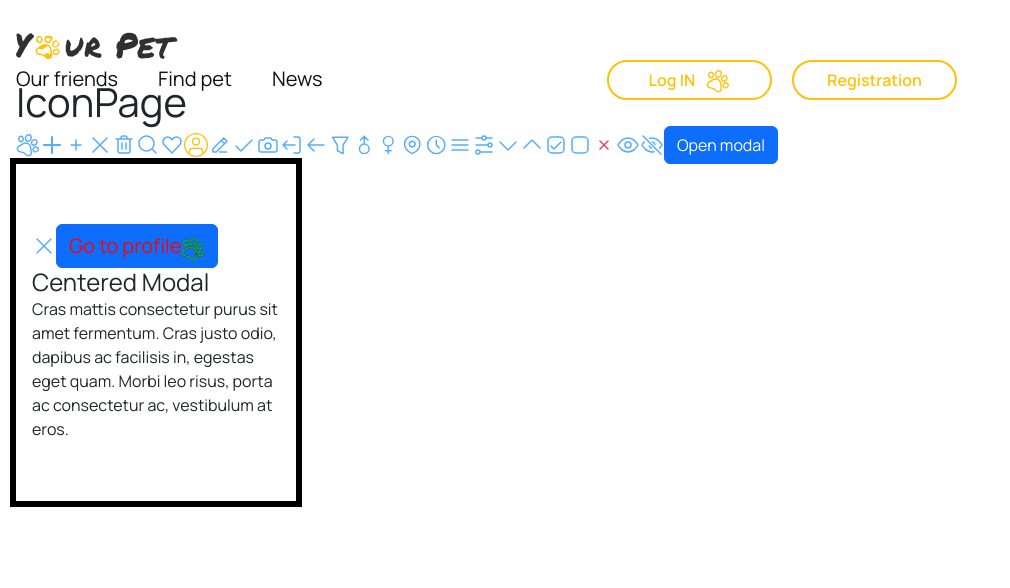
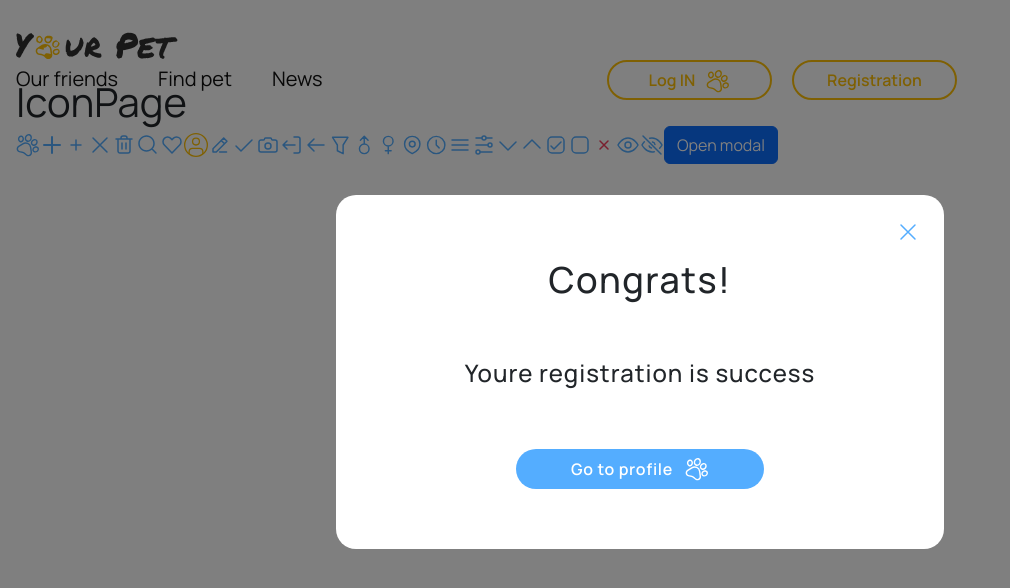
Before and after one commit to DmytroKarpenko88/team-project-frontend, a React (Create React App) app: page /team-project-frontend/icons in a window 1280 px wide. Both pictures are taken after a click on the button "Open modal". Shown: the top 588 px of the page, without its empty margins (0-1010 px from the left). Built offline with nearby package versions, Linux system fonts and the light colour scheme.

Commit message:
Modal Congrads

```diff
--- a/src/components/ModalCongrats/ModalCongrats.jsx
+++ b/src/components/ModalCongrats/ModalCongrats.jsx
@@ -1,14 +1,23 @@
 import Modal from 'react-bootstrap/Modal';
-import { ButtonGoToProfile, ModalContainer } from './ModalCongrats.styled';
-import { Paw } from 'components/icons';
+import {
+  ButtonGoToProfile,
+  CrossBtn,
+  InfoMessage,
+  ModalContainer,
+  Title,
+} from './ModalCongrats.styled';
+import { Cross, Paw } from 'components/icons';
 
 export const ModalCongrats = props => {
   return (
-    <ModalContainer {...props} centered={true}>
+    <ModalContainer {...props} size="lg" centered={true}>
       <Modal.Body>
-        <h2>Congrats!</h2>
+        <CrossBtn onClick={props.onHide}>
+          <Cross />
+        </CrossBtn>
+        <Title>Congrats!</Title>
 
-        <p>Youre registration is success</p>
+        <InfoMessage>Youre registration is success</InfoMessage>
 
         <ButtonGoToProfile onClick={props.onHide}>
           <span>Go to profile</span>
--- a/src/components/ModalCongrats/ModalCongrats.styled.jsx
+++ b/src/components/ModalCongrats/ModalCongrats.styled.jsx
@@ -3,14 +3,104 @@ import Modal from 'react-bootstrap/Modal';
 import { theme } from 'styles';
 
 export const ModalContainer = styled(Modal)`
+  .modal-content {
+    border: none;
+    border-radius: 20px;
+  }
+
   .modal-dialog {
     margin: auto;
-    width: calc(100% - 40px);
+
+    max-width: calc(100% - 40px);
 
     @media screen and (min-width: ${theme.breakpoints.tablet}) {
-      width: 608px;
+      max-width: 608px;
     }
+  }
+
+  .modal-body {
+    font-family: ${theme.fonts.main.medium};
+    padding: 0;
+    display: flex;
+    flex-direction: column;
+
+    align-items: center;
   }
 `;
 
-export const ButtonGoToProfile = styled.button``;
+export const CrossBtn = styled.button`
+  position: absolute;
+  right: 16px;
+  top: 16px;
+
+  @media screen and (min-width: ${theme.breakpoints.tablet}) {
+    right: 24px;
+    top: 24px;
+  }
+`;
+
+export const Title = styled.h2`
+  margin-top: 68px;
+
+  text-align: center;
+  font-size: 24px;
+  line-height: normal;
+  letter-spacing: 0.96px;
+
+  @media screen and (min-width: ${theme.breakpoints.tablet}) {
+    margin-top: 60px;
+    font-size: 36px;
+    letter-spacing: 1.44px;
+  }
+`;
+
+export const InfoMessage = styled.p`
+  margin-top: 24px;
+  font-size: 16px;
+
+  line-height: normal;
+  letter-spacing: 0.64px;
+
+  @media screen and (min-width: ${theme.breakpoints.tablet}) {
+    margin-top: 52px;
+    font-size: 24px;
+    letter-spacing: 0.96px;
+  }
+`;
+
+export const ButtonGoToProfile = styled.button`
+  display: flex;
+  margin-top: 40px;
+  margin-bottom: 60px;
+
+  width: 248px;
+  padding: 8px 28px;
+  justify-content: center;
+  align-items: center;
+  gap: 12px;
+  border-radius: 40px;
+  background: ${theme.colors.blue};
+
+  color: ${theme.colors.white};
+  font-family: ${theme.fonts.main.semiBold};
+  font-size: 16px;
+
+  line-height: normal;
+  letter-spacing: 0.64px;
+
+  svg {
+    fill: ${theme.colors.white};
+  }
+
+  &:hover,
+  &:focus {
+    background: ${theme.colors.grBlue2};
+    svg {
+      fill: ${theme.colors.white};
+    }
+  }
+
+  @media screen and (min-width: ${theme.breakpoints.tablet}) {
+    margin-top: 60px;
+  }
+`;
--- a/src/pages/IconPage.jsx
+++ b/src/pages/IconPage.jsx
@@ -32,7 +32,7 @@ import Button from 'react-bootstrap/Button';
 
 import React, { useState } from 'react';
 import { Box, SpanStyled } from './IconPage.styled';
-import ModalApproveAction from 'components/ModalApproveAction/ModalApproveAction';
+import { ModalCongrats } from 'components/ModalCongrats/ModalCongrats';
 
 const IconPage = () => {
   const [favorite, setFavorite] = useState(false);
@@ -87,7 +87,7 @@ const IconPage = () => {
         Open modal
       </Button>
 
-      <ModalApproveAction show={modalShow} onHide={() => setModalShow(false)} />
+      <ModalCongrats show={modalShow} onHide={() => setModalShow(false)} />
     </Box>
   );
 };
```
